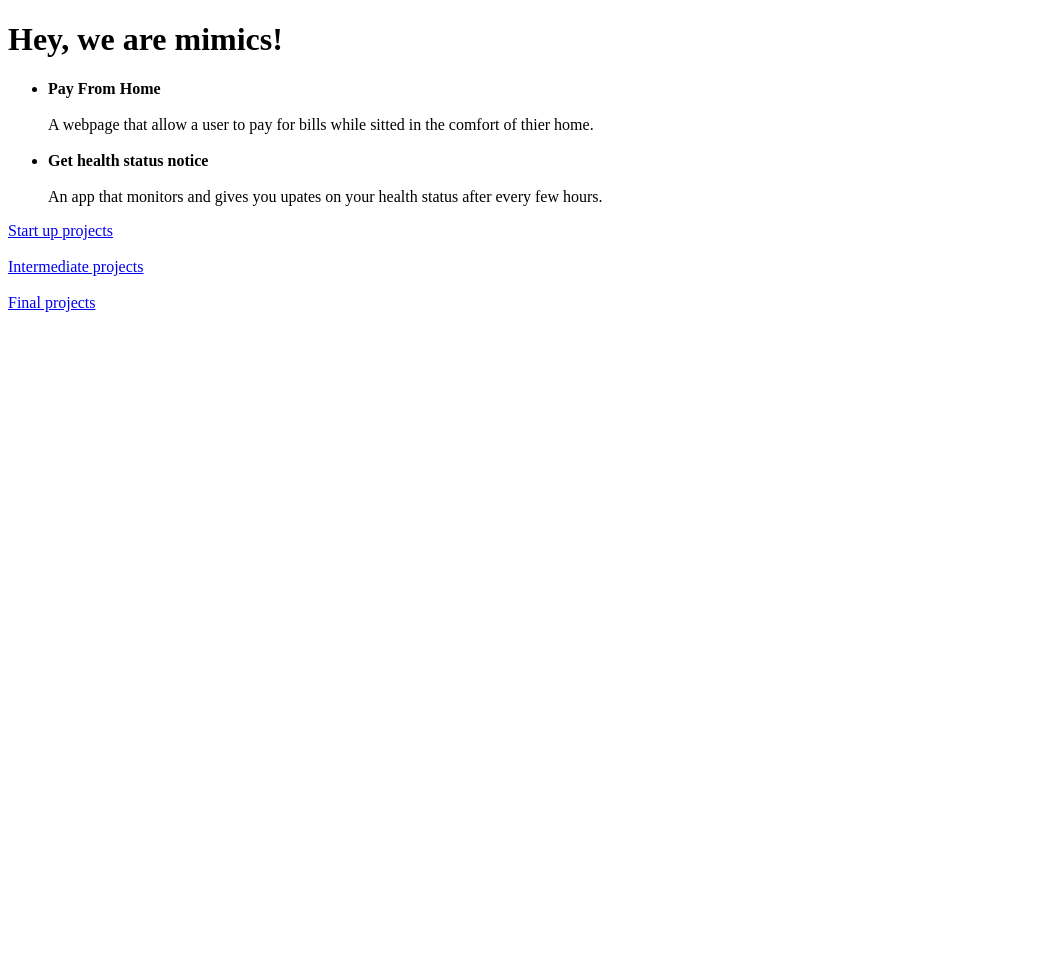
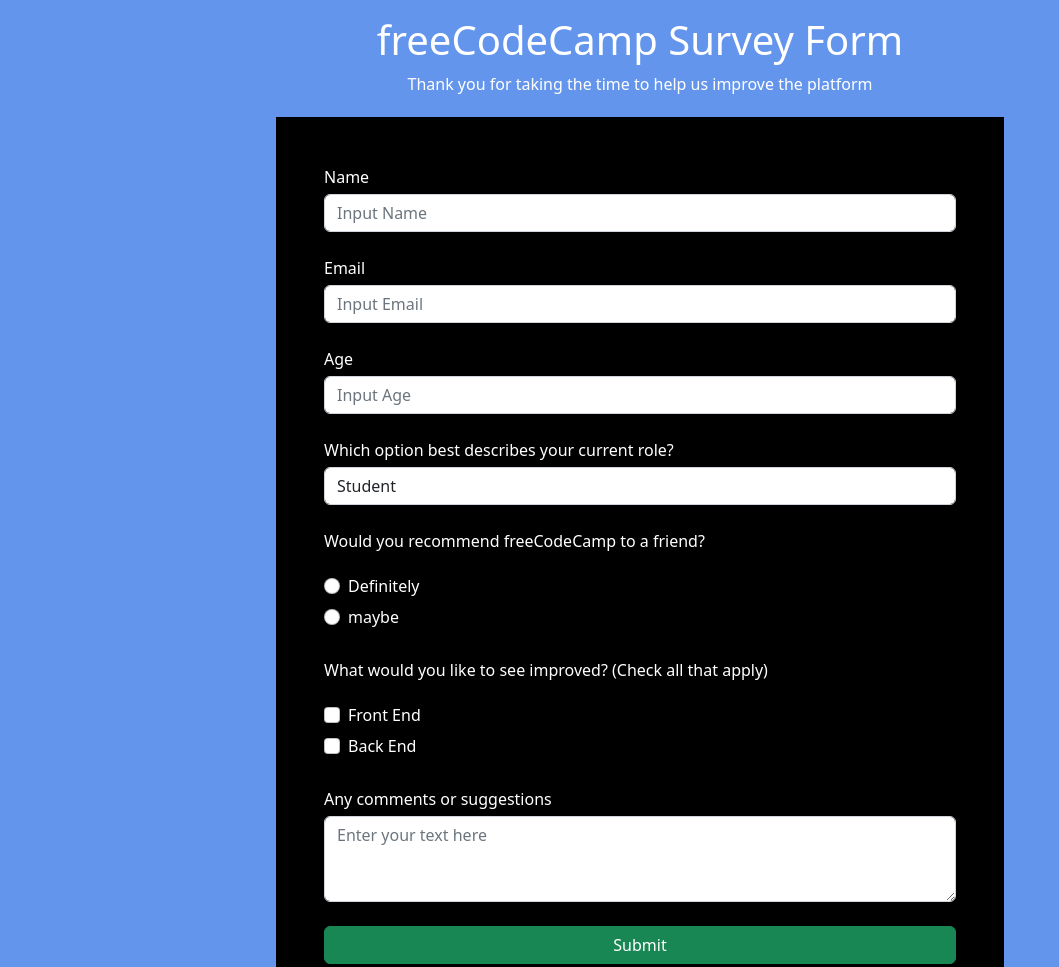
Before and after one commit to LDouglasOT/Survey-form, a plain HTML site: page index.html in a window 1280 px wide. Shown: the top 967 px of the page, without its empty margins (0-1059 px from the left). Before the commit the page ends 800 px from the top, so only its background shows below. Drawn offline with nearby package versions, Linux system fonts and the light colour scheme.

Commit message:
styling fix

```diff
--- /dev/null
+++ b/css/style.css
@@ -0,0 +1,8 @@
+body{
+    background-color: cornflowerblue;
+  }
+
+  label, p {
+    color: #fff;
+    padding-bottom: 5px
+  }
--- a/index.html
+++ b/index.html
@@ -1,27 +1,84 @@
 <!DOCTYPE html>
-<html lang="en">
+<html>
 <head>
-    <meta charset="UTF-8">
-    <meta http-equiv="X-UA-Compatible" content="IE=edge">
-    <meta name="viewport" content="width=device-width, initial-scale=1.0">
-    <title>Document</title>
+ <title>Survey form</title>
+
+ <link href="https://cdn.jsdelivr.net/npm/bootstrap@5.2.0-beta1/dist/css/bootstrap.min.css" rel="stylesheet" integrity="sha384-0evHe/X+R7YkIZDRvuzKMRqM+OrBnVFBL6DOitfPri4tjfHxaWutUpFmBp4vmVor" crossorigin="anonymous">
+<link rel="stylesheet" href="css/style.css">
 </head>
+
 <body>
-    <html>
-  <link rel="stylesheet" href="styles.css">
-  <div id="welcome-section">
-  <h1>Hey, we are mimics!</h1>
-    <div id="projects">
+  <script src="https://cdn.freecodecamp.org/testable-projects-fcc/v1/bundle.js"></script>
+  <main class="p-3">
+  <h1 id="title" class="text-center text-white">freeCodeCamp Survey Form</h1>
+  <p id="description" class="text-center">Thank you for taking the time to help us improve the platform</p>
+<div class="d-flex justify-content-center">
+  <form id="survey-form" class="bg-black col-md-7 p-5">
 
-      <a class="project-tile"><strong><ul>
-        <li>Pay From Home</li></strong><br>A webpage that allow a user to pay for bills while sitted in the comfort of thier home.<br><br><strong><li>Get health status notice</strong><br><br>An app that monitors and gives you upates on your health status after every few hours.</div>
-       <div class="topnav"id="navbar" >
-      <a href="#start up project" class="nav-link" >Start up projects</a><br><br>
-      <a href="#intermeiate projects " class="nav-link" >Intermediate projects</a><br><br>
-      <a href="#final projects" class="nav-link" >Final projects</a>
-  </nav>
-        <a id="profile-link"></a>
+    <div class="form-group">
+      <label id="name-label">Name</label><br>
+      <input type="text" id="name" placeholder="Input Name" class="form-control" required><br>
     </div>
+
+     <div class="form-group">
+     <label id="email-label">Email</label><br>
+    <input type="email" id="email" required placeholder="Input Email" class="form-control"><br>
+</div>
+
+<div class="form-group">
+    <label id="number-label">Age</label><br>
+    <input id="number" type="number" required min="18" max="30" placeholder="Input Age" class="form-control"><br>
+</div>
+
+<div class="form-group mb-4">
+  <label for="dropdown">Which option best describes your current role?</label>
+  <select class="form-control" name="" id="dropdown">
+    <option>Student</option>
+    <option>Full time</option>
+    <option></option>
+  </select>
+</div>
+<div class="mb-4">
+<p>Would you recommend freeCodeCamp to a friend?</p>
+<div class="form-check">
+  <label class="form-check-label" for="definitely">
+    <input class="form-check-input" type="radio" name="recommend" id="definitely" value="definitely"> Definitely
+  </label>
+</div>
+
+
+<div class="form-check">
+  <label class="form-check-label" for="maybe">
+    <input class="form-check-input" type="radio" name="recommend" id="maybe" value="maybe"> maybe
+  </label>
+</div>
+</div>
+
+<div class="mb-4">
+  <p>What would you like to see improved? (Check all that apply)</p>
+<div class="form-check">
+  <label class="form-check-label" for="front-end">
+    <input class="form-check-input" type="checkbox" name="" id="front-end" value="front-end"> Front End
+  </label>
+</div>
+
+
+<div class="form-check">
+  <label class="form-check-label" for="back-end">
+    <input class="form-check-input" type="checkbox" name="" id="back-end" value="back-end"> Back End
+  </label>
+</div>
+</div>
+<div class="form-group mb-4">
+  <label for="comments">Any comments or suggestions</label>
+  <textarea class="form-control" name="" id="comments" rows="3" placeholder="Enter your text here"></textarea>
+</div>
+<div class="form-group d-grid mb-4">
+<button type="submit" class="btn btn-success" id="submit">Submit</button>
+</div>
+  </form>
+</div>
+</main>
+<script  src="js/index.js"></script>
+<body>
 </html>
-</body>
-</html>
```
Also changed, not shown: js/index.js (added, +28 -0 lines), license.txt (added), 2 other files.
